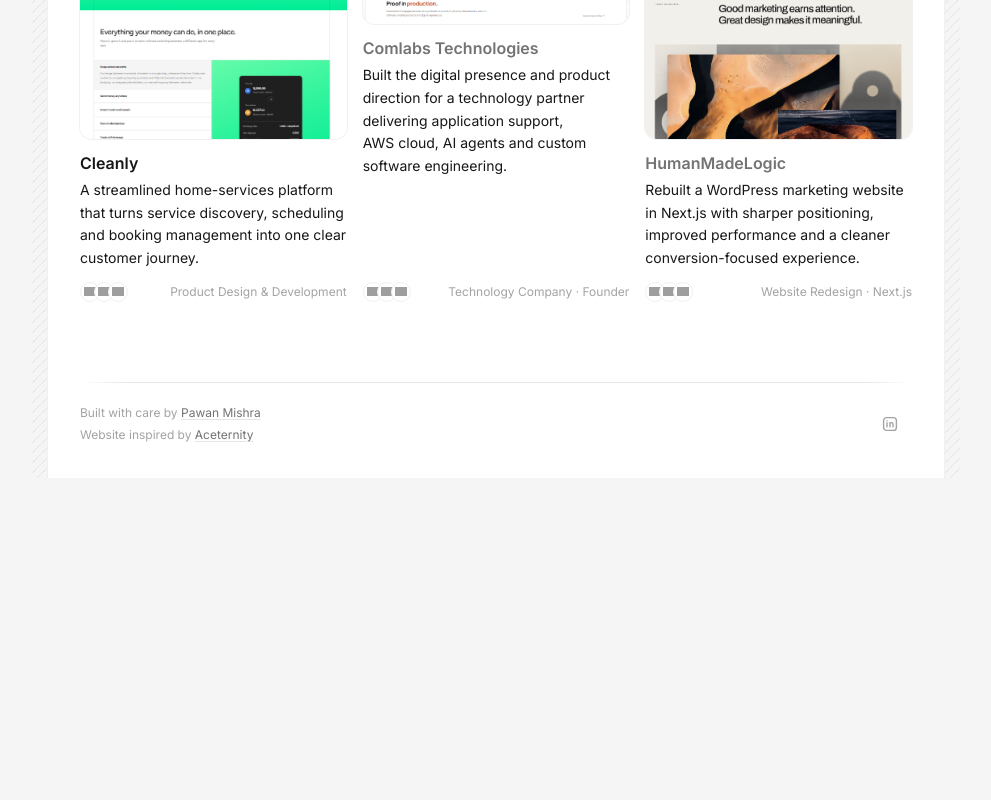
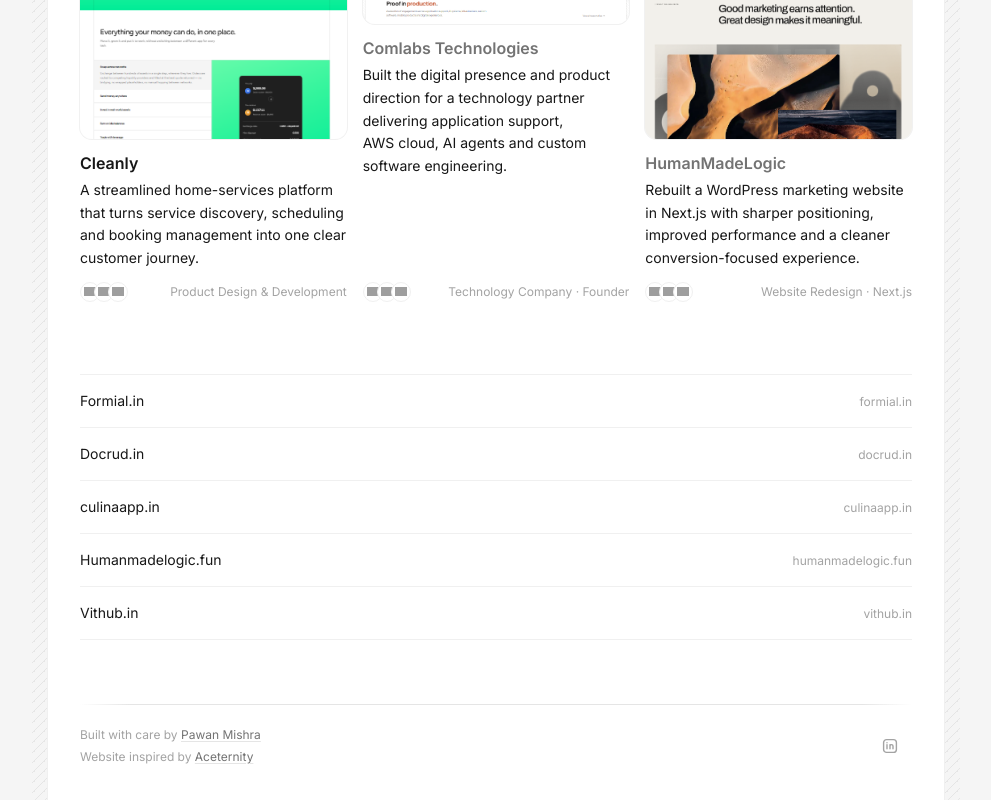
Before and after one commit to comlabs-technologies/pawan-portfolio, a Next.js app: page /projects in a window 1280 px wide. Shown: the part 436-1236 px from the top of the page, without its empty margins (144-1135 px from the left). Before the commit the page ends 914 px from the top, so only its background shows below. Built offline with nearby package versions, Linux system fonts and the light colour scheme; grey boxes are pictures that could not be loaded.

Commit message:
Add archive-style site links to the projects page
List Formial, Docrud, Culina, HumanMadeLogic, and Vithub below the
project cards with subtle row borders and outbound links.

Co-authored-by: Comlabs Technologies Private Limited <comlabs-technologies@users.noreply.github.com>

```diff
--- a/src/app/projects/page.tsx
+++ b/src/app/projects/page.tsx
@@ -1,8 +1,11 @@
 import type { Metadata } from "next";
 import { PageHeader } from "@/components/PageHeader";
 import { ProjectCard } from "@/components/ProjectCard";
+import { ProjectSiteRow } from "@/components/ProjectSiteRow";
+import { Reveal } from "@/components/Reveal";
 import { StaggerGroup, StaggerItem } from "@/components/StaggerGroup";
 import { projects } from "@/data/projects";
+import { projectSiteLinks } from "@/data/project-sites";
 import { site } from "@/data/site";
 
 const description =
@@ -34,6 +37,16 @@ export default function ProjectsPage() {
           </StaggerItem>
         ))}
       </StaggerGroup>
+
+      <Reveal delay={0.12} className="mt-14">
+        <ul className="border-t border-line">
+          {projectSiteLinks.map((link) => (
+            <li key={link.href}>
+              <ProjectSiteRow link={link} />
+            </li>
+          ))}
+        </ul>
+      </Reveal>
     </>
   );
 }
--- /dev/null
+++ b/src/components/ProjectSiteRow.tsx
@@ -0,0 +1,26 @@
+import type { ProjectSiteLink } from "@/data/project-sites";
+import { cn } from "@/lib/utils";
+
+export function ProjectSiteRow({
+  link,
+  className,
+}: {
+  link: ProjectSiteLink;
+  className?: string;
+}) {
+  return (
+    <a
+      href={link.href}
+      target="_blank"
+      rel="noreferrer"
+      className={cn(
+        "flex items-baseline justify-between gap-4 py-4",
+        "border-b border-line transition-colors hover:bg-muted/50",
+        className,
+      )}
+    >
+      <span className="min-w-0 truncate text-label text-ink">{link.label}</span>
+      <span className="shrink-0 text-meta text-ink-3">{link.meta}</span>
+    </a>
+  );
+}
--- /dev/null
+++ b/src/data/project-sites.ts
@@ -0,0 +1,34 @@
+export type ProjectSiteLink = {
+  label: string;
+  href: string;
+  /** Right column, aligned like dates in the archive-style list. */
+  meta: string;
+};
+
+export const projectSiteLinks: ProjectSiteLink[] = [
+  {
+    label: "Formial.in",
+    href: "https://formial.in",
+    meta: "formial.in",
+  },
+  {
+    label: "Docrud.in",
+    href: "https://docrud.in",
+    meta: "docrud.in",
+  },
+  {
+    label: "culinaapp.in",
+    href: "https://culinaapp.in/",
+    meta: "culinaapp.in",
+  },
+  {
+    label: "Humanmadelogic.fun",
+    href: "https://humanmadelogic.fun",
+    meta: "humanmadelogic.fun",
+  },
+  {
+    label: "Vithub.in",
+    href: "https://vithub.in",
+    meta: "vithub.in",
+  },
+];
```
